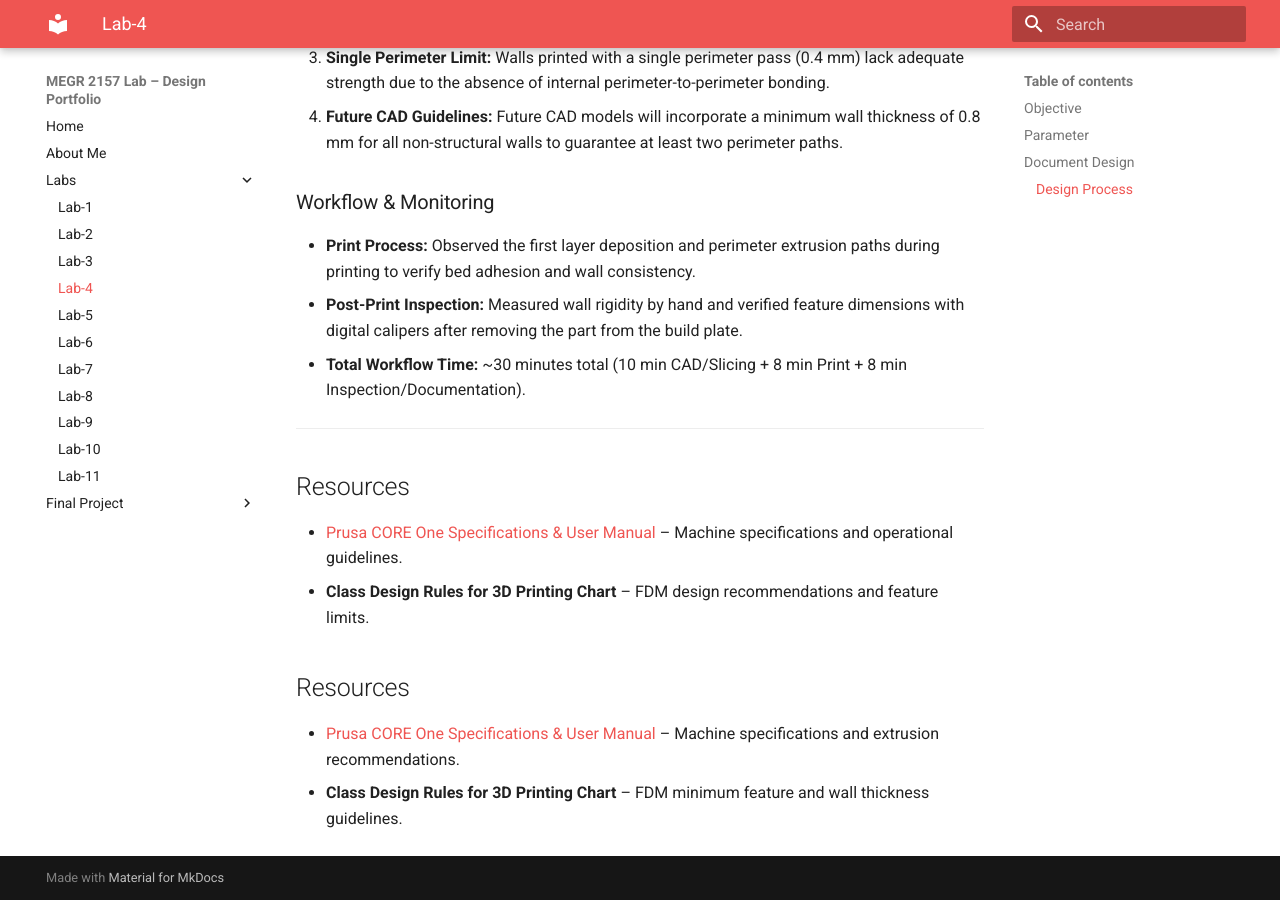
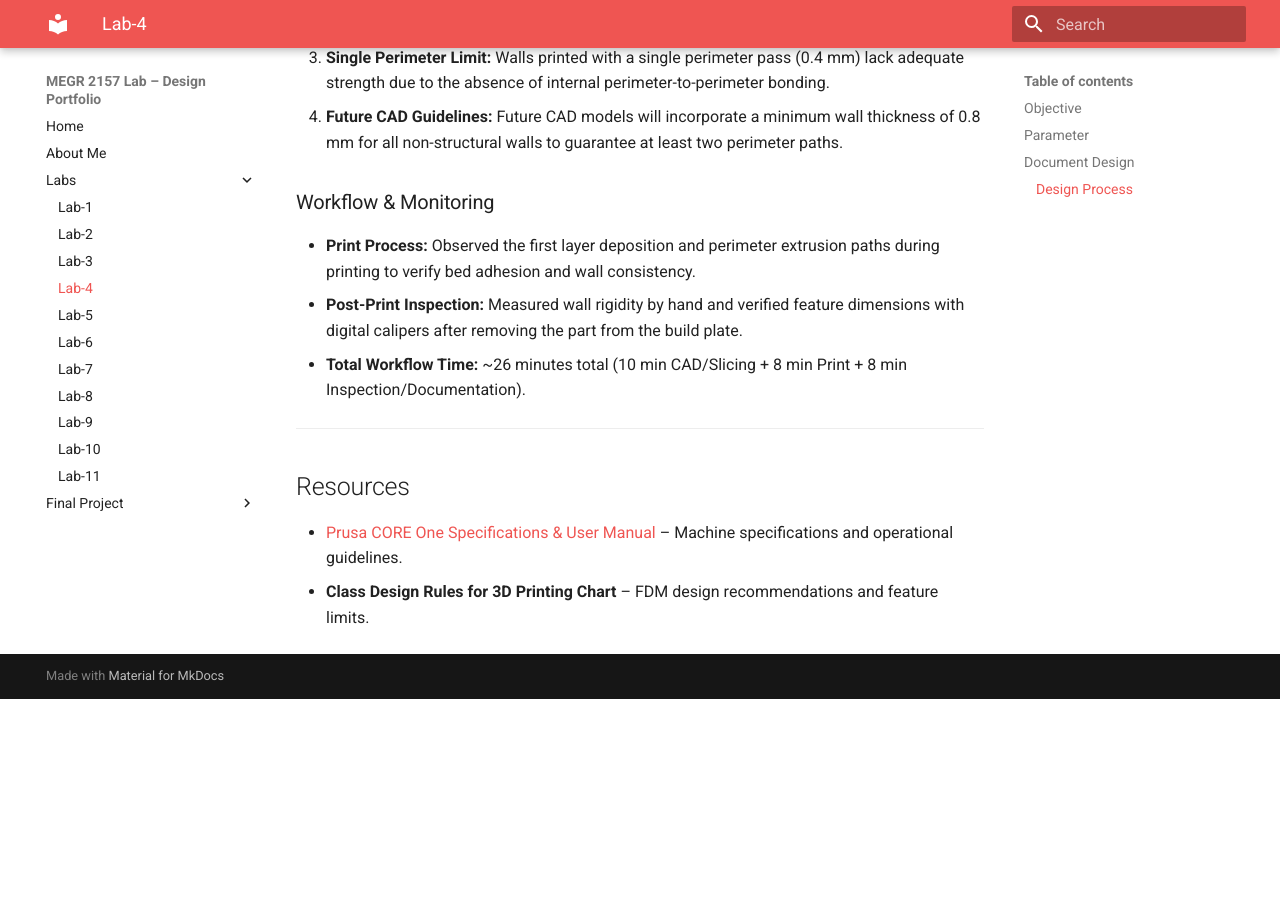
Before and after one commit to njablons/Nathan-Jablonski-Portfolio, an MkDocs documentation site: the page built from docs/Labs/L04/index.md, in a window 1280 px wide and 900 px high, scrolled down 4395 px. Built offline with MkDocs 1.6.1 and Material for MkDocs 9.7.7, drawn with Linux system fonts in a browser that asks for light colours; after the commit the page ends 5094 px from its top, so only the background shows below that; some of the changed text lies outside the part shown.

Commit message:
Update index.md

```diff
--- a/docs/Labs/L04/index.md
+++ b/docs/Labs/L04/index.md
@@ -90,7 +90,7 @@ The model was loaded into PrusaSlicer to configure build parameters for wall pri
 ### Workflow & Monitoring
 - **Print Process:** Observed the first layer deposition and perimeter extrusion paths during printing to verify bed adhesion and wall consistency.
 - **Post-Print Inspection:** Measured wall rigidity by hand and verified feature dimensions with digital calipers after removing the part from the build plate.
-- **Total Workflow Time:** ~30 minutes total (10 min CAD/Slicing + 8 min Print + 8 min Inspection/Documentation).
+- **Total Workflow Time:** ~26 minutes total (10 min CAD/Slicing + 8 min Print + 8 min Inspection/Documentation).
 
 ---
 
@@ -98,8 +98,3 @@ The model was loaded into PrusaSlicer to configure build parameters for wall pri
 
 - [Prusa CORE One Specifications & User Manual](https://instructure.charlotte.edu/courses/272053/assignments/2900506) – Machine specifications and operational guidelines.
 - **Class Design Rules for 3D Printing Chart** – FDM design recommendations and feature limits.
-
-## Resources
-
-- [Prusa CORE One Specifications & User Manual](https://help.prusa3d.com/) – Machine specifications and extrusion recommendations.
-- **Class Design Rules for 3D Printing Chart** – FDM minimum feature and wall thickness guidelines.
```
Also changed, not shown: other parts of docs/Labs/L04/index.md (+1 -1 lines).
